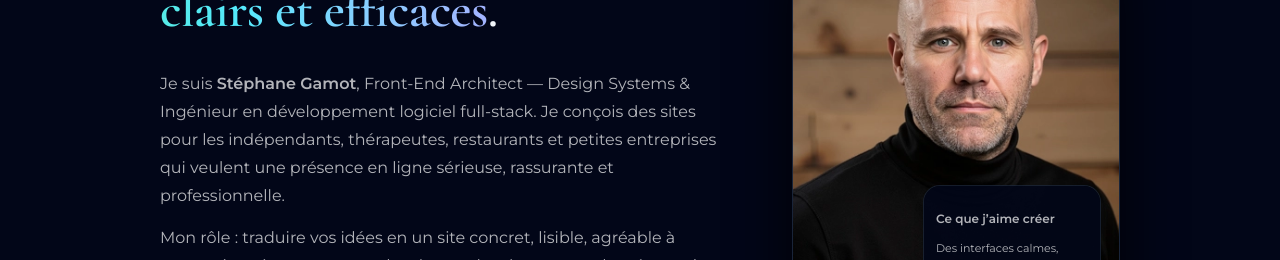
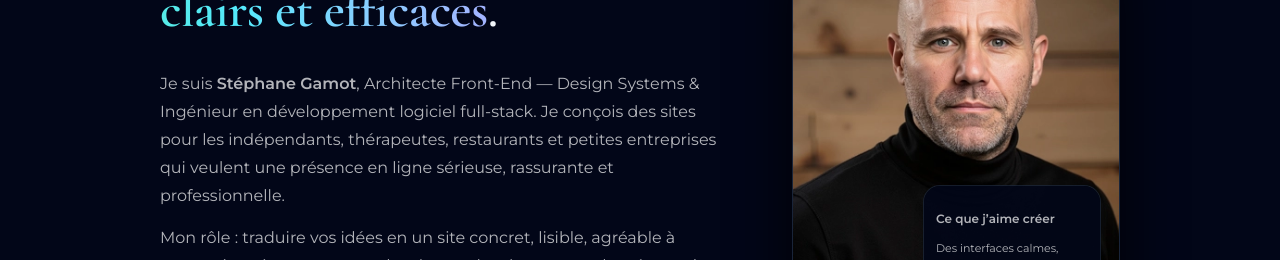
Before and after one commit to StephaneGamot/stephanegamot, a Next.js app: page /me in a window 1280 px wide. Shown: the part 306-566 px from the top of the page. Built offline with nearby package versions, Linux system fonts and the light colour scheme.

Commit message:
Update page.tsx

```diff
--- a/app/me/page.tsx
+++ b/app/me/page.tsx
@@ -74,7 +74,7 @@ export default function AboutPage() {
 
             <p className="text-sm leading-relaxed text-slate-200 sm:text-base">
               Je suis <span className="font-semibold">Stéphane Gamot</span>,
-             Front-End Architect — Design Systems & Ingénieur en développement logiciel full-stack.
+             Architecte Front-End — Design Systems & Ingénieur en développement logiciel full-stack.
               Je conçois des sites pour les indépendants, thérapeutes,
               restaurants et petites entreprises qui veulent une présence en ligne
               sérieuse, rassurante et professionnelle.
```
